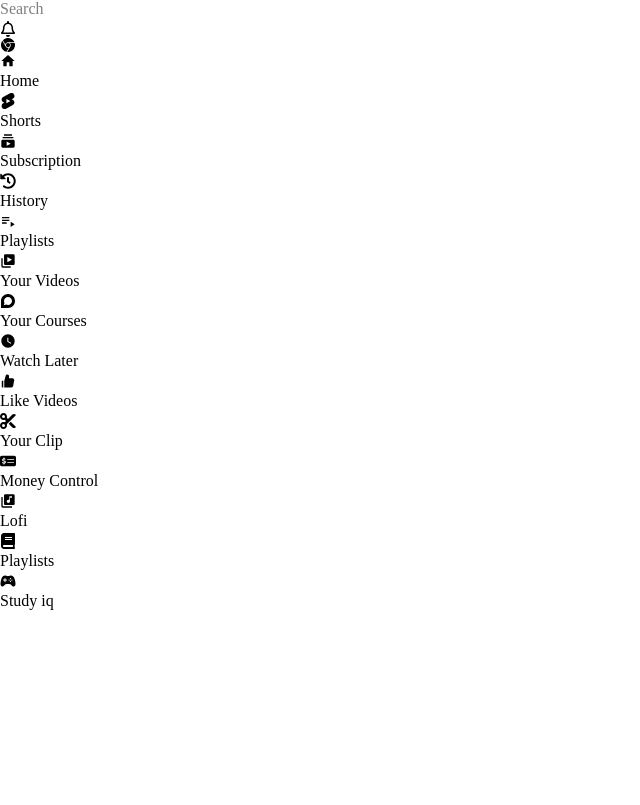
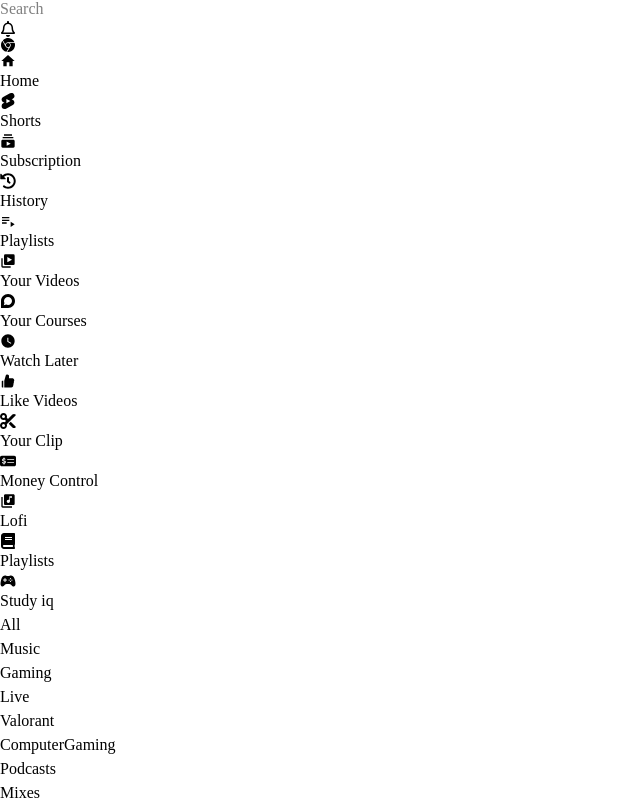
Before and after one commit to Tanuj-Kandpal/youtube-clone, a React (Vite) app: page / in a window 1280 px wide. Shown: the part 951-1756 px from the top of the page, without its empty margins (0-640 px from the left). Before the commit the page ends 1564 px from the top, so only its background shows below. Built offline with nearby package versions, Linux system fonts and the light colour scheme.

Commit message:
ButtonList Component Created

```diff
--- /dev/null
+++ b/src/Components/Button.tsx
@@ -0,0 +1,24 @@
+const buttons = [
+  "All",
+  "Music",
+  "Gaming",
+  "Live",
+  "Valorant",
+  "ComputerGaming",
+  "Podcasts",
+  "Mixes",
+];
+
+function Button() {
+  return buttons.map(function (curr) {
+    return (
+      <div className="">
+        <button className="bg-[#F5F5F5] rounded px-3 ml-3 hover:bg-black hover:text-white cursor-pointer">
+          {curr}
+        </button>
+      </div>
+    );
+  });
+}
+
+export default Button;
--- /dev/null
+++ b/src/Components/ButtonList.tsx
@@ -0,0 +1,11 @@
+import Button from "./Button";
+
+function ButtonList() {
+  return (
+    <div className="flex gap-3 justify-center">
+      <Button />
+    </div>
+  );
+}
+
+export default ButtonList;
--- a/src/Components/Navbar.tsx
+++ b/src/Components/Navbar.tsx
@@ -39,7 +39,7 @@
         </div>
         {/* Right Bar */}
         <div className="flex gap-6">
-          <div className="]">
+          <div className="">
             <FaRegBell />
           </div>
           <div>
--- a/src/Components/VideoCard.tsx
+++ b/src/Components/VideoCard.tsx
@@ -1,9 +1,12 @@
+import ButtonList from "./ButtonList";
+
 function VideoCard() {
   return (
     <>
+      <ButtonList />
       <div className="bg-red-400">
-            <img></img>
-            <h1></h1>
+        <img></img>
+        <h1></h1>
       </div>
     </>
   );
```
